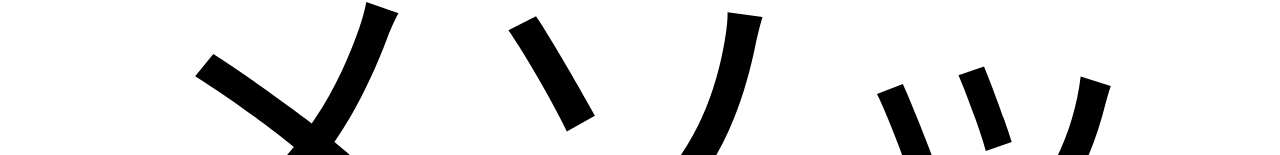
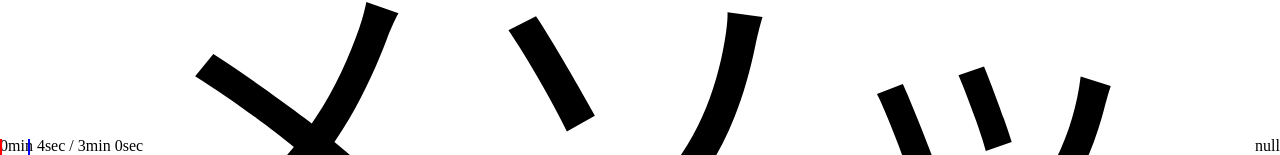
Before and after one commit to legokichi/TakahashiMethodGenerator, a plain HTML site: page index.html in a window 1280 px wide. Shown: the part 645-800 px from the top of the page. Drawn offline with Linux system fonts and the light colour scheme.

Commit message:
経過時間と進行状況を画面下部に表示できるようにした

```diff
--- a/index.html
+++ b/index.html
@@ -26,6 +26,36 @@ body{
   display:  table-cell;
   vertical-align: middle;
   text-align: center;
+}
+#timer{
+  position: absolute;
+  bottom: 0px;
+  left: 0px;
+  z-index: 100;
+}
+#pageNumber{
+  position: absolute;
+  bottom: 0px;
+  right: 0px;
+  z-index: 100;
+}
+#pageCursor{
+  position: absolute;
+  bottom: 0px;
+  left: 0px;
+  z-index: 200;
+  width: 2px;
+  height: 1em;
+  background-color: red;
+}
+#timeCursor {
+  position: absolute;
+  bottom: 0px;
+  left: 0px;
+  z-index: 200;
+  width: 2px;
+  height: 1em;
+  background-color: blue;
 }
 </style>
 <script>
@@ -60,7 +90,10 @@ window.onload = function(){
                                     (height-100)/linesLength + "px" :
                                     fontSize + "px";
         return taggedPage;
-      });
+      }),
+      pageNumber = document.getElementById("pageNumber"),
+      pageCursor = document.getElementById("pageCursor"),
+      run = (function(){
         body.removeChild(pre);
         if(isFinite(pageNum)){
           for(var i=0; i<pageNum; i++){
@@ -76,16 +109,33 @@ window.onload = function(){
               this.style.left = "100%";
               location.hash = "#" + ++pageNum;
             }
+            pageNumber.innerHTML = pageNum+1 + "/" + (textedPages.length-1)
+            pageCursor.style.left = ((pageNum+1)/(textedPages.length-1)*100) + "%"
           });
         });
         taggedPages.reverse().forEach(function(taggedPage){
           body.appendChild(taggedPage);
         });
         taggedPages.reverse();
+      }())
+      timer = document.getElementById("timer"),
+      timeCursor = document.getElementById("timeCursor"),
+      time = 0
+      FINISH_TIME_SEC = document.getElementById("finishTimeSec").innerHTML
+      runTimer = setInterval(function(){
+          timer.innerHTML =  Math.floor(time/60) + "min " + (time%60) + "sec / " + Math.floor(FINISH_TIME_SEC/60) + "min " + (FINISH_TIME_SEC%60) + "sec"
+          timeCursor.style.left = ((time/FINISH_TIME_SEC)*100) + "%"
+          time++
+      }, 1000);
 };
 </script>
 </head>
 <body>
+<div id="timer">null</div>
+<div id="pageNumber">null</div>
+<div id="pageCursor"></div>
+<div id="timeCursor"></div>
+<div id="finishTimeSec">180</div>
 <pre id="takahashi">
 高橋
 メソッド
```
Lines whose indentation alone changed are shown as unchanged.
